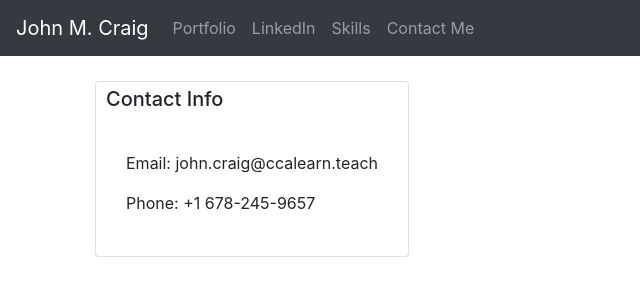
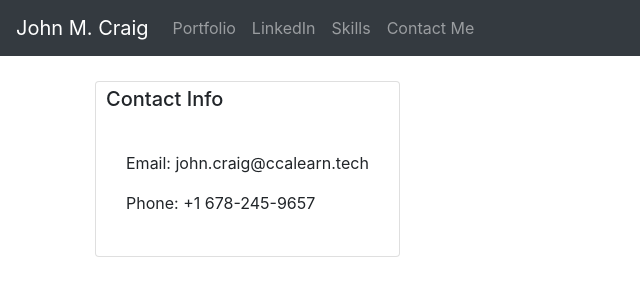
Before and after one commit to johnmcraig/johnmcraig.github.io, a plain HTML site: page contact.html in a window 1280 px wide. Shown: the full height of the page, 0-640 px from the left. Drawn offline with nearby package versions, Linux system fonts and the light colour scheme.

Commit message:
Fixed error

```diff
--- a/contact.html
+++ b/contact.html
@@ -51,7 +51,7 @@
                     <h5>Contact Info</h5>
                 </div>
                 <div class="card-body">
-                    <p>Email: john.craig@ccalearn.teach</p>
+                    <p>Email: john.craig@ccalearn.tech</p>
                     <p>Phone: +1 678-245-9657</p>
                 </div>
             </div>
```
